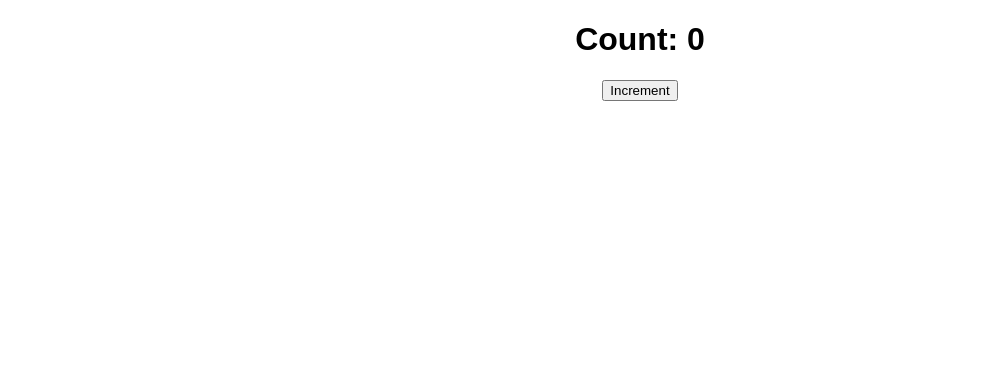
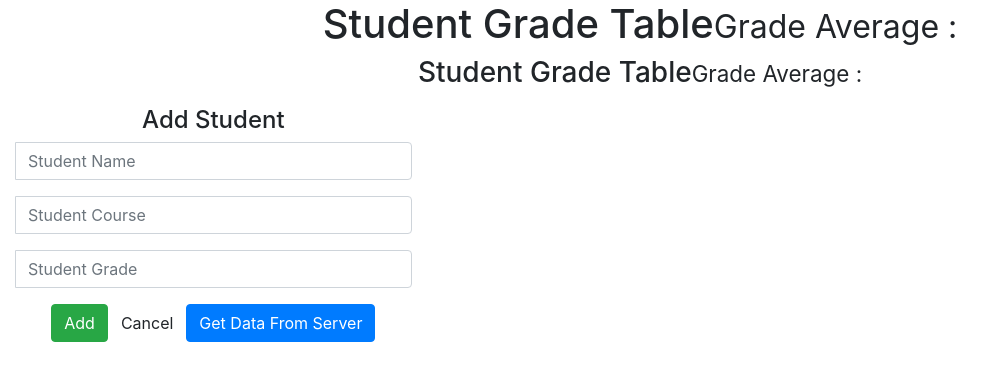
Before and after one commit to dwidjaja945/student-grade-table, a React (Create React App) app in the folder client/: page / in a window 1280 px wide. Shown: the top 380 px of the page, without its empty margins (0-1003 px from the left). Built offline with nearby package versions, Linux system fonts and the light colour scheme.

Commit message:
worked on a php prototype for backend. also made some components to start with the overall look for the page

```diff
--- a/client/package.json
+++ b/client/package.json
@@ -3,6 +3,7 @@
   "version": "0.1.0",
   "private": true,
   "dependencies": {
+    "bootstrap": "^4.1.1",
     "react": "^16.4.0",
     "react-dom": "^16.4.0",
     "react-redux": "^5.0.7",
--- a/client/src/components/App.js
+++ b/client/src/components/App.js
@@ -1,12 +1,16 @@
 import React, { Component } from 'react';
 import Counter from './counter';
+import Header from './header';
+import AddStudent from './add_student';
 import './App.css';
+import '../../node_modules/bootstrap/dist/css/bootstrap.min.css';
 
 class App extends Component {
   render() {
     return (
       <div className="App">
-        <Counter />
+        <Header />
+        <AddStudent />
       </div>
     );
   }
--- /dev/null
+++ b/client/src/components/add_student.js
@@ -0,0 +1,52 @@
+import React from "react";
+
+class AddStudent extends React.Component {
+    render() {
+        return (
+            <div className="col-lg-4 student-add-form form-group pull-right">
+                <h4>Add Student</h4>
+                <div className="form-group input-group">
+                    <span className="input-group-addon">
+                        <span className="glyphicon glyphicon-user" />
+                    </span>
+                    <input
+                        type="text"
+                        className="col form-control col-sm input-sm"
+                        name="studentName"
+                        id="studentName"
+                        placeholder="Student Name"
+                    />
+                </div>
+                <div className="form-group input-group">
+                    <span className="input-group-addon">
+                        <span className="glyphicon glyphicon-th-list" />
+                    </span>
+                    <input
+                        type="text"
+                        className="col form-control col-sm input-sm"
+                        name="course"
+                        id="course"
+                        placeholder="Student Course"
+                    />
+                </div>
+                <div className="form-group input-group">
+                    <span className="input-group-addon">
+                        <span className="glyphicon glyphicon-education" />
+                    </span>
+                    <input
+                        type="text"
+                        className="col form-control col-sm input-sm"
+                        name="studentGrade"
+                        id="studentGrade"
+                        placeholder="Student Grade"
+                    />
+                </div>
+                <button type="button" className="btn btn-default btn-success addButton" onclick="" > Add </button>
+                <button type="button" className="btn btn-default cancelButton" onclick="" >Cancel</button>
+                <button type="button" className="btn btn-default btn-primary getServerDataButton" onclick="">Get Data From Server</button>
+            </div>
+        );
+    }
+}
+
+export default AddStudent;
--- /dev/null
+++ b/client/src/components/header.js
@@ -0,0 +1,18 @@
+import React from 'react';
+
+class Header extends React.Component {
+    render() {
+        return (
+            <div className="form-group">
+                <h1 className="page-header visible-sm visible-md visible-lg visible-md" >Student Grade Table
+            <small className="col-lg-offset-6 col-md-offset-5 col-sm-offset-3">Grade Average : <span className="avgGrade label label-default"></span></small>
+                </h1>
+                <h3 className="page-header visible-xs" >Student Grade Table
+            <small className="pull-right">Grade Average : <span className="avgGrade label label-default"></span></small>
+                </h3>
+            </div>
+        )
+    }
+};
+
+export default Header;
```
Also changed, not shown: 1 other file (tests, documents, lock files or other folders).
